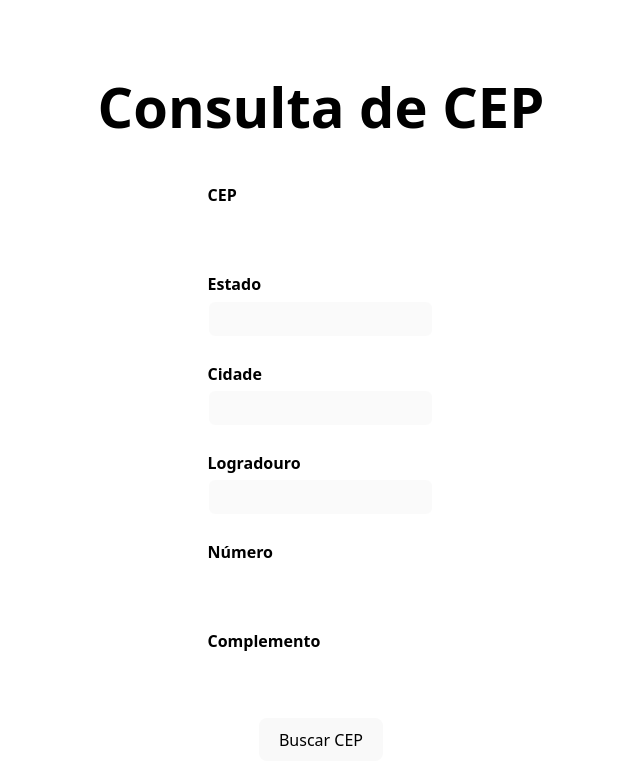
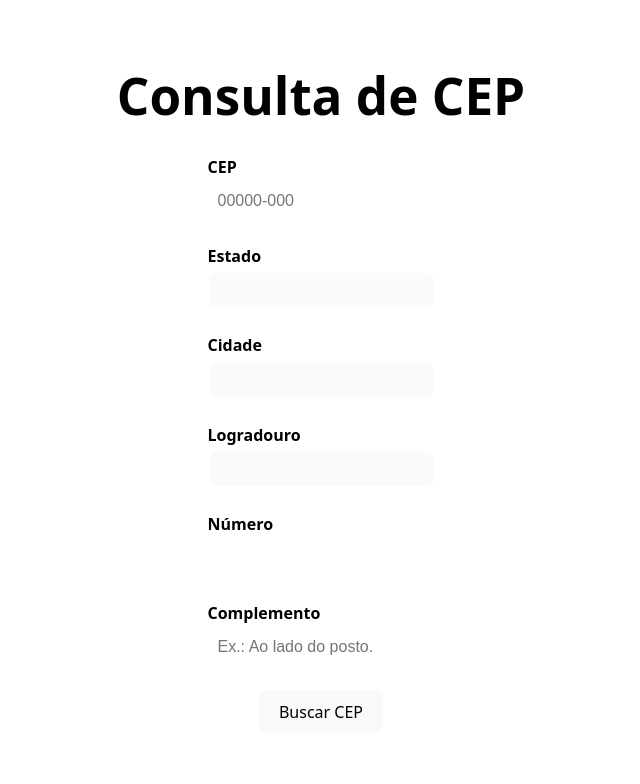
Before and after one commit to lucasdu01/consultaCEP, a React (Vite) app: page / in a window 1280 px wide. Shown: the top 784 px of the page, without its empty margins (351-991 px from the left). Built offline with nearby package versions, Linux system fonts and the light colour scheme.

Commit message:
implementa mascara

```diff
--- a/src/App.css
+++ b/src/App.css
@@ -6,8 +6,10 @@ body {
 
 h1 {
 	color: black;
-	font-size: 3.5rem;
+	margin-top: 0;
+	margin-bottom: 1.5rem;
 }
+
 form{
 	display: flex;
 	flex-direction: column;
--- a/src/App.jsx
+++ b/src/App.jsx
@@ -1,8 +1,31 @@
+import { useState } from "react"
+import { formatarCEP } from './utils/utils'
 import "./App.css"
-import "./components/Input"
 import Input from "./components/Input"
 
 function App() {
+	const [formData, setFormData] = useState({
+		cep: "",
+		estado:"",
+		cidade: "",
+		logradouro: "",
+		numero: "",
+		complemento: "",
+	})
+
+	// Funcao para atualizar os campos
+	const handleChange = (campo, valor) => {
+		// Se campo CEL, aplica mascara
+		if(campo === "cep") {
+			valor = formatarCEP(valor)
+		}
+		setFormData({
+			...formData, // Mantem o valor dos demais campos
+			[campo]: valor // Atualiza o campo especifico
+		})
+	}
+
+
   return (
       <div id="container">
 	  	<form>
@@ -12,38 +35,47 @@ function App() {
 				label="CEP"
 				input="cep"
 				required
+				value={formData.cep}
+				onChange={(e) => handleChange("cep", e.target.value)}
+				placeholder="00000-000"
 			/>
 
 			<Input
 				label="Estado"
 				input="estado"
 				disabled
+				value={formData.estado}
 			/>
 
 			<Input
 				label="Cidade"
 				input="cidade"
 				disabled
+				value={formData.cidade}
 			/>
 
 			<Input
 				label="Logradouro"
 				input="logradouro"
 				disabled
+				value={formData.logradouro}
 			/>
 
 			<Input
 				label="Número"
 				input="numero"
 				required
+				value={formData.numero}
+				onChange={(e) => handleChange("numero", e.target.value)}
 			/>
 
 			<Input
 				label="Complemento"
 				input="complemento"
+				value={formData.complemento}
+				onChange={(e) => handleChange("complemento", e.target.value)}
+				placeholder="Ex.: Ao lado do posto."
 			/>
-
-
 
 			<button>Buscar CEP</button>
 		</form>
--- a/src/components/Input/index.css
+++ b/src/components/Input/index.css
@@ -16,5 +16,4 @@ input {
 	border: 2px solid white;
 	font-size: 1rem;
 	border-radius: 0.5rem;
-
 }
--- a/src/components/Input/index.jsx
+++ b/src/components/Input/index.jsx
@@ -1,6 +1,6 @@
 import "./index.css"
 
-function Input({ label, id, type="text", disabled=false, required=false, value, onChange }) {
+function Input({ label, id, type="text", disabled=false, required=false, value, onChange, placeholder }) {
 	return(
 		<div className="input-group">
 			<label htmlFor={id}>{label}</label>
@@ -11,6 +11,7 @@ function Input({ label, id, type="text", disabled=false, required=false, value,
 				required={required}
 				value={value}
 				onChange={onChange}
+				placeholder={placeholder}
 			/>
 		</div>
 	)
--- /dev/null
+++ b/src/utils/utils.js
@@ -0,0 +1,15 @@
+// Funcao para mascara de CEP
+export function formatarCEP(valor){
+  // Remove caracteres (nao numeros)
+  valor = valor.replace(/\D/g, '')
+
+  // Limita 8 digitos
+  valor = valor.slice(0, 8)
+
+  // Aplica XXXXX-XXX
+  if (valor.length > 5) {
+    valor = valor.replace(/(\d{5})(\d)/, '$1-$2')
+  }
+
+  return valor
+}
```
